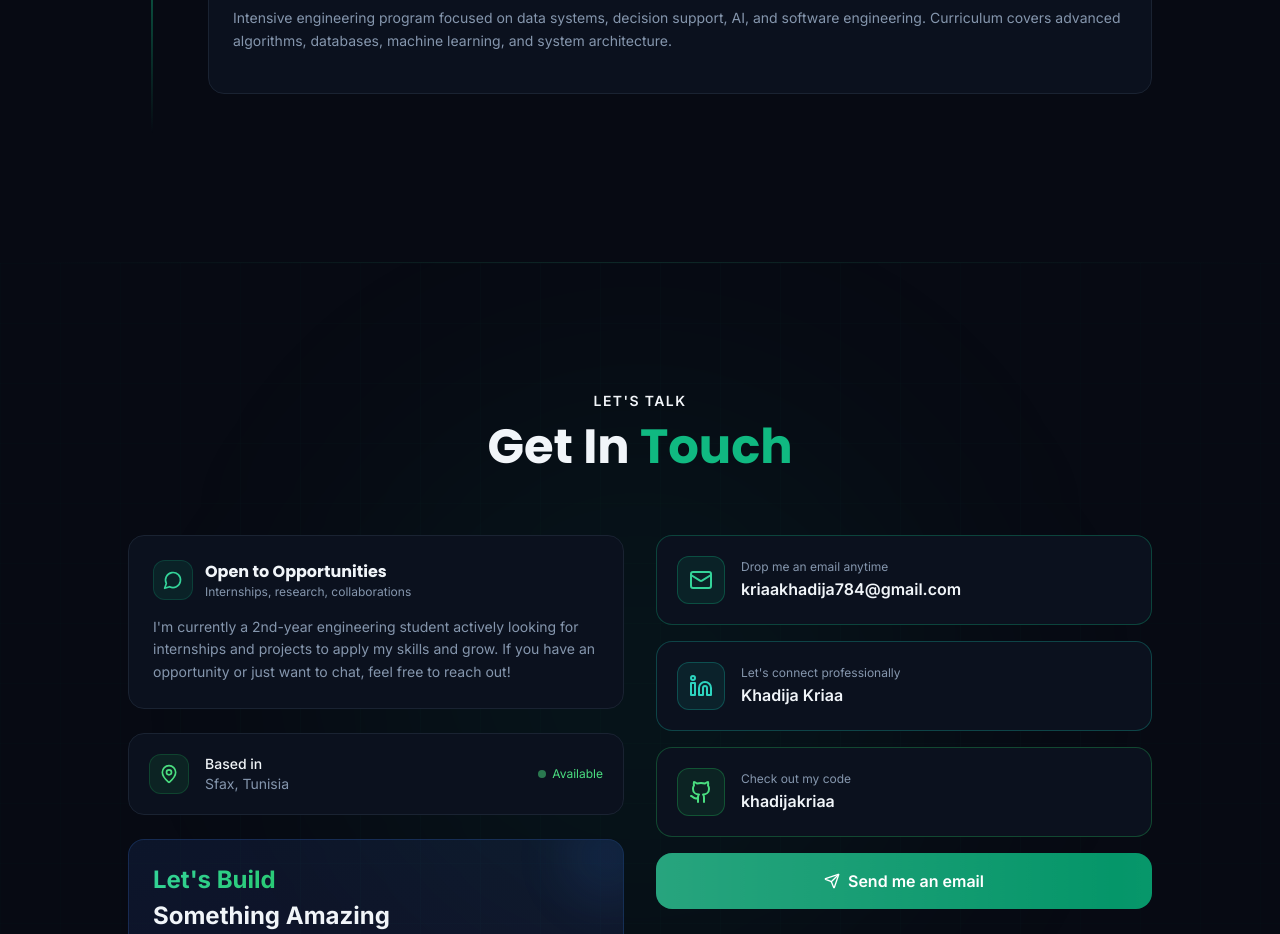
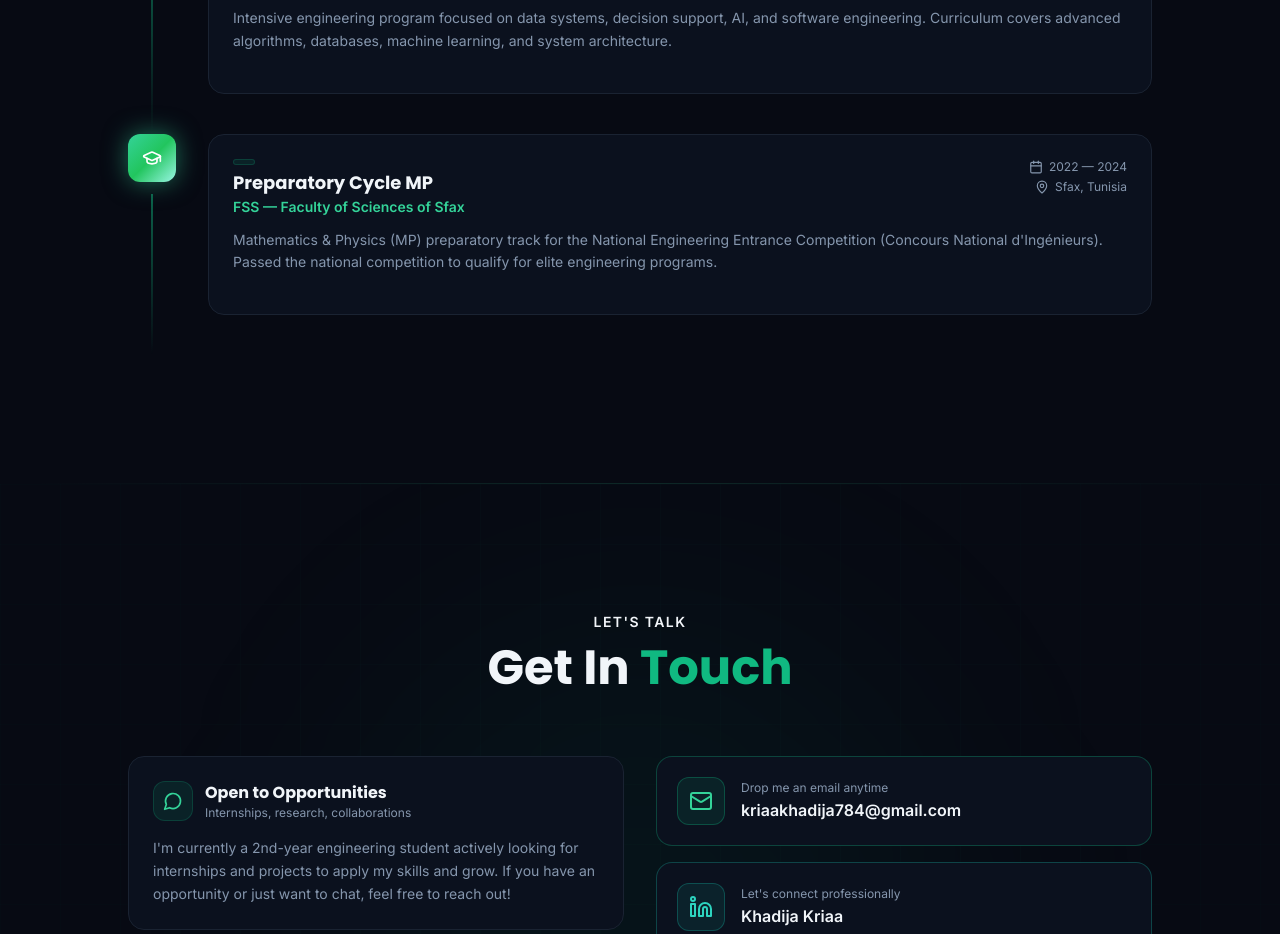
Before and after one commit to khadijakriaa/myportfolio, a Next.js app: page / in a window 1280 px wide. Shown: the part 5500-6434 px from the top of the page. Built offline with nearby package versions, Linux system fonts and the light colour scheme.

Commit message:
updated education section

```diff
--- a/components/sections/experience-education.tsx
+++ b/components/sections/experience-education.tsx
@@ -31,6 +31,14 @@ const EDUCATION = [
     year: '2nd Year',
     location: 'Sfax, Tunisia',
     description: 'Intensive engineering program focused on data systems, decision support, AI, and software engineering. Curriculum covers advanced algorithms, databases, machine learning, and system architecture.',
+  },
+  {
+    degree: 'Preparatory Cycle MP',
+    school: "FSS",
+    fullName: "Faculty of Sciences of Sfax",
+    period: '2022 — 2024',
+    location: 'Sfax, Tunisia',
+    description: 'Mathematics & Physics (MP) preparatory track for the National Engineering Entrance Competition (Concours National d\'Ingénieurs). Passed the national competition to qualify for elite engineering programs.',
   },
 ];
 
```
